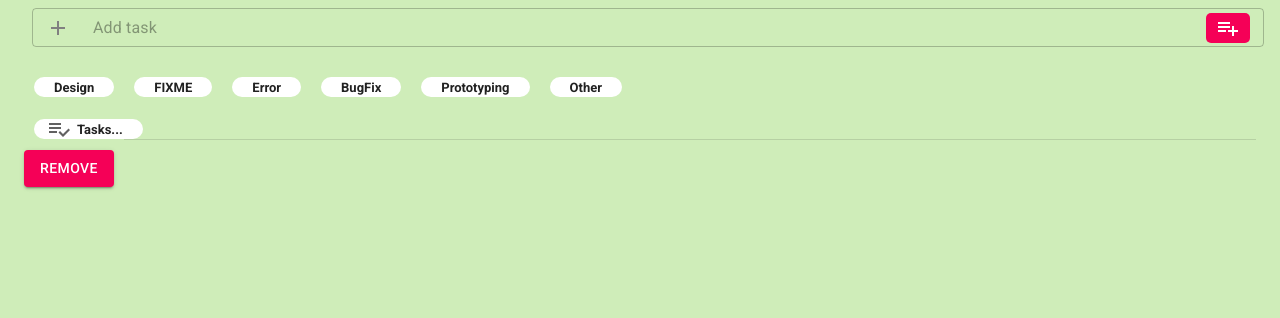
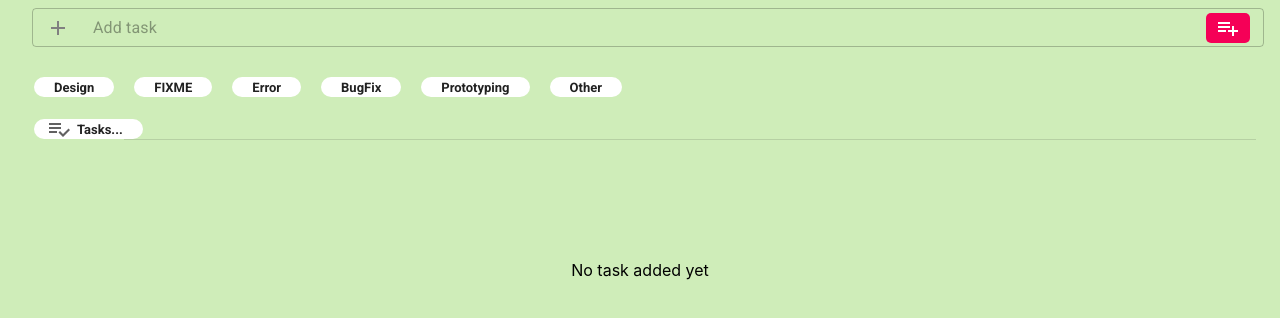
Before and after one commit to urmirahman/my-to-do-list, a React (Create React App) app: page / in a window 1280 px wide. Shown: the top 318 px of the page. Built offline with nearby package versions, Linux system fonts and the light colour scheme.

Commit message:
toml file added

```diff
--- a/src/pages/Home.jsx
+++ b/src/pages/Home.jsx
@@ -113,7 +113,7 @@ export const Home = () => {
           <Chip icon={<PlaylistAddCheckIcon />} label="Tasks..." />{" "}
           <Divider className={classes.divider} component="li" variant="inset" />
         </div>
-        {incompleteTask.length > 0 &&
+        {incompleteTask.length > 0 ?
           incompleteTask.map((data, index) => (
             <div key={index}>
               <IncompleteTask
@@ -124,7 +124,7 @@ export const Home = () => {
                 taskname={data.name}
               />
             </div>
-          ))}
+          )):<Box className={classes.nodata}>No task added yet</Box> }
         {completeTask.length > 0 && (
           <div className={classes.dividerTag}>
             <Chip icon={<DoneAllIcon />} label="Complete" />{" "}
@@ -148,9 +148,9 @@ export const Home = () => {
             </div>
           ))}
 
-        <Button onClick={handleremove} variant="contained" color="secondary">
+        {/* <Button onClick={handleremove} variant="contained" color="secondary">
           remove
-        </Button>
+        </Button> */}
       </Container>
     </div>
   );
--- a/src/styledComponent/StyledComponent.js
+++ b/src/styledComponent/StyledComponent.js
@@ -1,18 +1,17 @@
 import { makeStyles } from "@material-ui/styles";
-
 
 export const useStylesHome = makeStyles({
   main: {
     background: "#CFEDB9",
-    minHeight:"100vh"
+    minHeight: "100vh",
   },
-  tasktype:{
-    padding:"10px 0px",
+  tasktype: {
+    padding: "10px 0px",
     ".MuiChip-root": {
       margin: "5px 10px 0px !important",
       height: "20px !important",
       fontWeight: 600,
-      background:"red !important"
+      background: "red !important",
     },
   },
   dividerTag: {
@@ -25,6 +24,12 @@ export const useStylesHome = makeStyles({
     marginLeft: "100px !important",
     zIndex: 10,
   },
+  nodata: {
+    height:"30vh",
+    display: "flex",
+    justifyContent:"center",
+    alignItems: "center",
+  },
 
   "@global": {
     // You should target [class*="MuiButton-root"] instead if you nest themes.
@@ -32,8 +37,8 @@ export const useStylesHome = makeStyles({
       margin: "12px 10px 0px !important",
       height: "20px !important",
       fontWeight: 600,
-      background:"white",
-      padding:"0px 8px"
+      background: "white",
+      padding: "0px 8px",
     },
   },
 });
@@ -49,13 +54,13 @@ export const styledIncomplteTask = makeStyles({
   icon: {
     padding: "0px 10px",
     cursor: "pointer",
-    color:"#8bc34a"
+    color: "#8bc34a",
   },
   CrossIcon: {
     padding: "0px 10px",
     cursor: "pointer",
     marginLeft: "auto",
-    color:"rgb(245, 0, 87)"
+    color: "rgb(245, 0, 87)",
   },
   incomplete: {},
   complete: {
@@ -78,13 +83,13 @@ export const styledComplteTask = makeStyles({
   icon: {
     padding: "0px 10px",
     cursor: "pointer",
-    color:"#8bc34a"
+    color: "#8bc34a",
   },
   CrossIcon: {
     padding: "0px 10px",
     cursor: "pointer",
     marginLeft: "auto",
-    color:"rgb(245, 0, 87)"
+    color: "rgb(245, 0, 87)",
   },
   complete: {
     textDecoration: "line-through",
```
Also changed, not shown: 1 other file (tests, documents, lock files or other folders).
